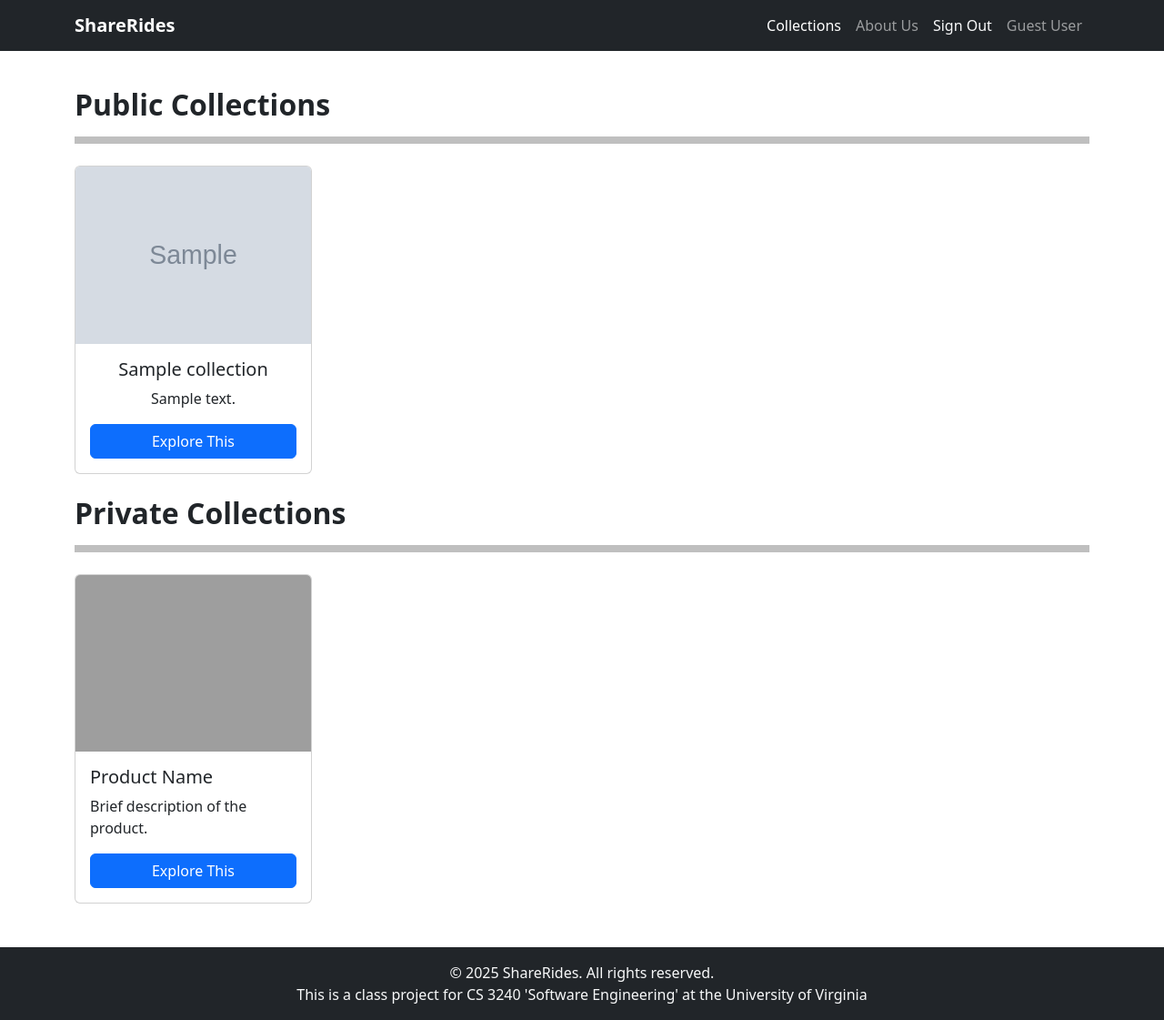
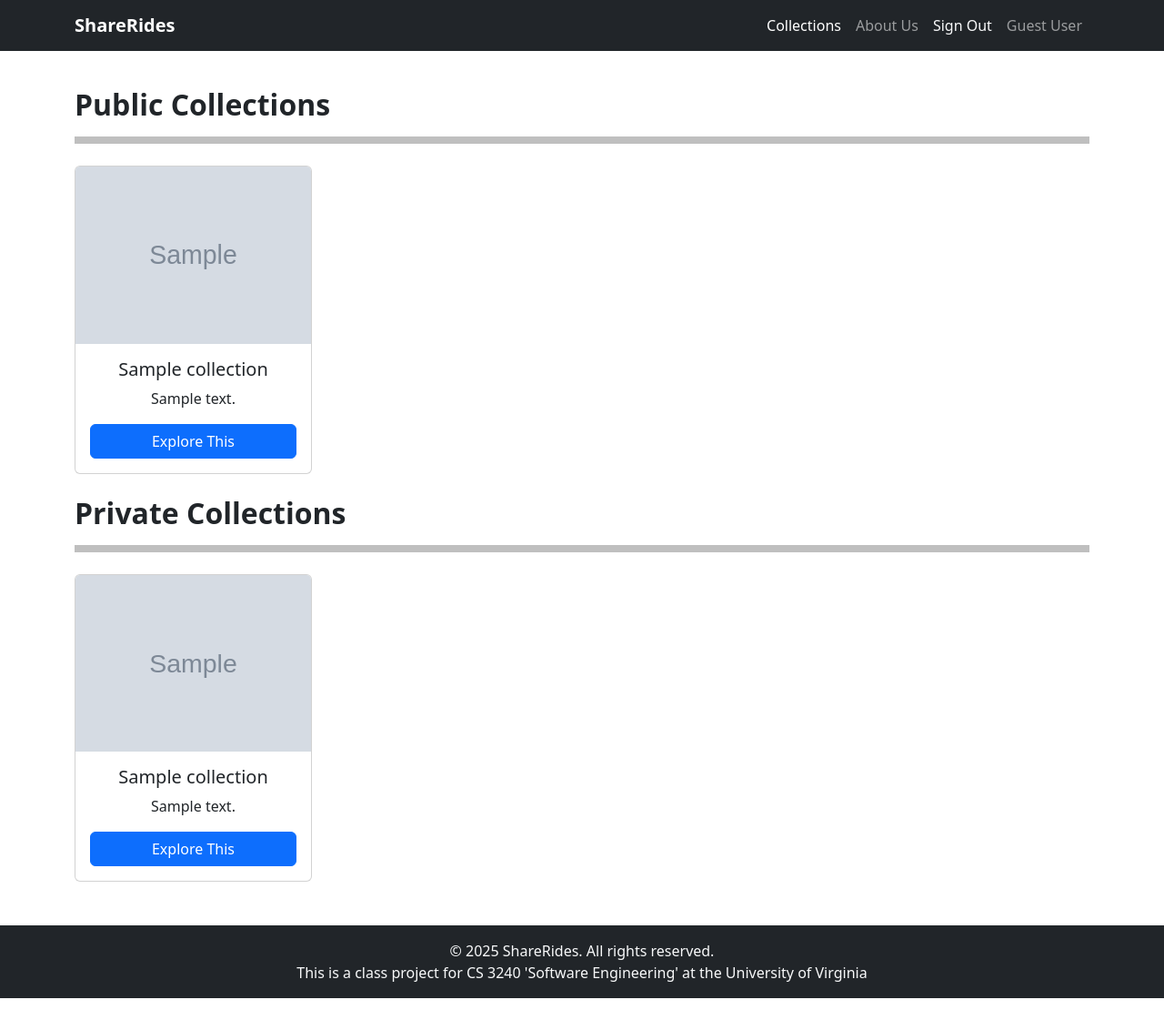
Before and after one commit to TamerTimraz/ShareRides, a Django app: template vehicleLending/templates/vehicleLending/select_collection.html in a window 1280 px wide. Shown: the whole page at 91% size. After the commit the page ends 1097 px from the top, so only its background shows below. Run offline with Django 5.2, Linux system fonts and the light colour scheme; the template is opened without the code that fills it: values that come from a table or form of the project are taken from there, others are empty; tables that the repository leaves empty hold one stand-in row (values such as "Sample post"); grey boxes marked "Sample" are stand-in pictures; parts of the project's set-up code (start-up, migrations or seed data) failed here and were passed over; grey boxes are pictures that could not be loaded.

Commit message:
made private collections functional

```diff
--- a/vehicleLending/models.py
+++ b/vehicleLending/models.py
@@ -3,7 +3,6 @@ from django.contrib.auth.models import AbstractUser
 from django.contrib.postgres.fields import JSONField
 from django.utils.timezone import now
 
-# Create your models here.
 
 class User(AbstractUser):
     USER_TYPES = [('patron','Patron'), ('librarian','Librarian')]
@@ -50,6 +49,8 @@ class Collection(models.Model):
     description = models.TextField()
     vehicles = models.ManyToManyField(Vehicle, related_name='collections', blank=True)
     image = models.URLField(blank=True, null=True, default="https://media.istockphoto.com/id/1055079680/vector/black-linear-photo-camera-like-no-image-available.jpg?s=612x612&w=0&k=20&c=P1DebpeMIAtXj_ZbVsKVvg-duuL0v9DlrOZUvPG6UJk=")
+    users_with_access = models.ManyToManyField(User, related_name='private_collections', blank=True)
+    private_collection = models.BooleanField(default=False)
 
     def __str__(self):
-        return self.name
+        return f"{self.name} ({'private' if self.private_collection else 'public'})"
--- a/vehicleLending/templates/vehicleLending/select_collection.html
+++ b/vehicleLending/templates/vehicleLending/select_collection.html
@@ -45,7 +45,7 @@
     <div class="row row-cols-1 row-cols-sm-2 row-cols-md-3 row-cols-lg-4 g-4">
 
         <!-- Collection Card -->
-        {% for collection in collections %}
+        {% for collection in public_collections %}
         <div class="col">
             <div class="card h-100">
                 <img src='{{ collection.image }}'' class="card-img-top" alt="Product">
@@ -69,17 +69,19 @@
 <div class="container mt-4">
     <div class="row row-cols-1 row-cols-sm-2 row-cols-md-3 row-cols-lg-4 g-4">
 
-        <!-- Product Card -->
+        <!-- Collection Card -->
+        {% for collection in private_collections %}
         <div class="col">
-            <div class="card product-card">
-                <img src="https://static.vecteezy.com/system/resources/previews/003/694/243/non_2x/car-icon-in-flat-style-simple-traffic-icon-free-vector.jpg" class="card-img-top" alt="Product">
-                <div class="card-body">
-                    <h5 class="card-title">Product Name</h5>
-                    <p class="card-text">Brief description of the product.</p>
+            <div class="card h-100">
+                <img src='{{ collection.image }}'' class="card-img-top" alt="Product">
+                <div class="card-body d-flex flex-column justify-content-end align-items-center text-center">
+                    <h5 class="card-title">{{ collection.name }}</h5>
+                    <p class="card-text">{{ collection.description }}</p>
                     <button class="btn btn-primary w-100">Explore This</button>
                 </div>
             </div>
         </div>
+        {% endfor %}
     </div>
 </div>
 
--- a/vehicleLending/urls.py
+++ b/vehicleLending/urls.py
@@ -5,8 +5,6 @@ app_name = 'vehicleLending'  # Replace with your app name
 
 urlpatterns = [
     path('', views.login_view, name='login'),  # the index page
-    path('dashboard/patron', views.patron_dashboard, name='patron_dashboard'),
-    path('dashboard/librarian', views.librarian_dashboard, name='librarian_dashboard'),
     path('sign_out', views.sign_out, name='sign_out'),
     path('auth-receiver', views.auth_receiver, name='auth_receiver'),
     path('home', views.select_collection, name='home'),
```
Also changed, not shown: vehicleLending/admin.py (+10 -1 lines), vehicleLending/views.py (+9 -10 lines), vehicleLending/migrations/0011_collection_private_collection_and_more.py (added).
